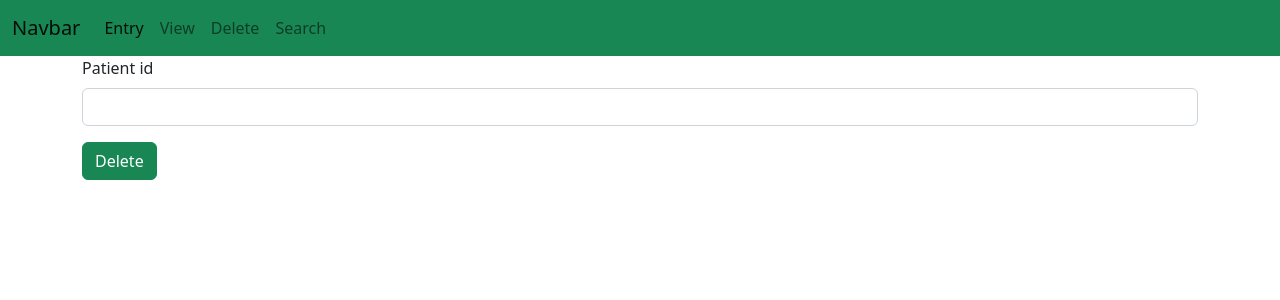
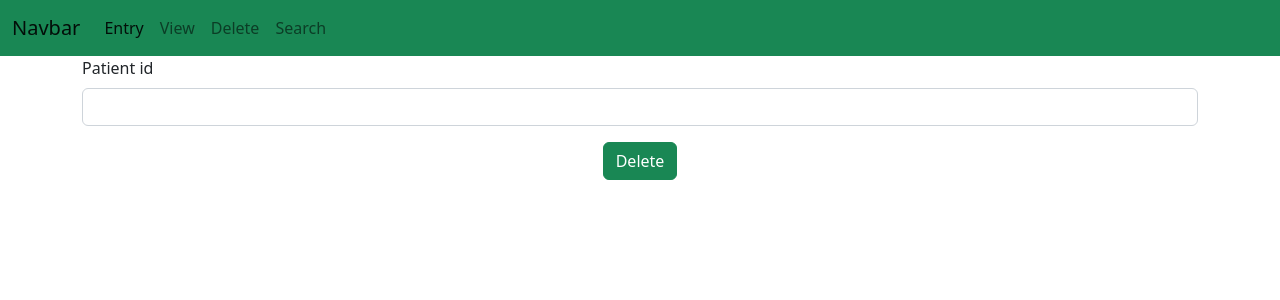
Before and after one commit to HarshaSalih/Hosiptal-angular-app, an Angular app: page /delete in a window 1280 px wide. Shown: the top 300 px of the page. Built offline with nearby package versions, Linux system fonts and the light colour scheme.

Commit message:
bugfix commits

```diff
--- a/src/app/patient-delete/patient-delete.component.html
+++ b/src/app/patient-delete/patient-delete.component.html
@@ -9,7 +9,7 @@
                     <input type="text" class="form-control">
 
                 </div>
-                <div class="col col-12 col-sm-12 col-md-12col-lg-12 col-xl-12 col-xxl-12">
+                <div class="col col-12 col-sm-12 col-md-12 col-lg-12 col-xl-12 col-xxl-12 text-center">
                     <button class="btn btn-success">Delete</button>
                 </div>
             </div>
--- a/src/app/patient-entry/patient-entry.component.html
+++ b/src/app/patient-entry/patient-entry.component.html
@@ -45,7 +45,7 @@
                     <input type="text" class="form-control">
 
                 </div>
-                <div class="col col-12 col-sm-6 col-md-6 col-lg-6 col-xl-6 col-xxl-6 text-center">
+                <div class="col col-12 col-sm-12 col-md-12 col-lg-12 col-xl-12 col-xxl-12 text-center">
                     <button class="btn btn-success">Submit</button>
                 </div>
             </div>
--- a/src/app/patient-search/patient-search.component.html
+++ b/src/app/patient-search/patient-search.component.html
@@ -9,7 +9,7 @@
                 <input type="text" class="form-control">
 
             </div>
-            <div class="col col-12 col-sm-6 col-md-6 col-lg-6 col-xl-6 col-xxl-6 text-center">
+            <div class="col col-12 col-sm-12 col-md-12 col-lg-12 col-xl-12 col-xxl-12 text-center">
                 <button class="btn btn-success">Search</button>
             </div>
         </div>
```
